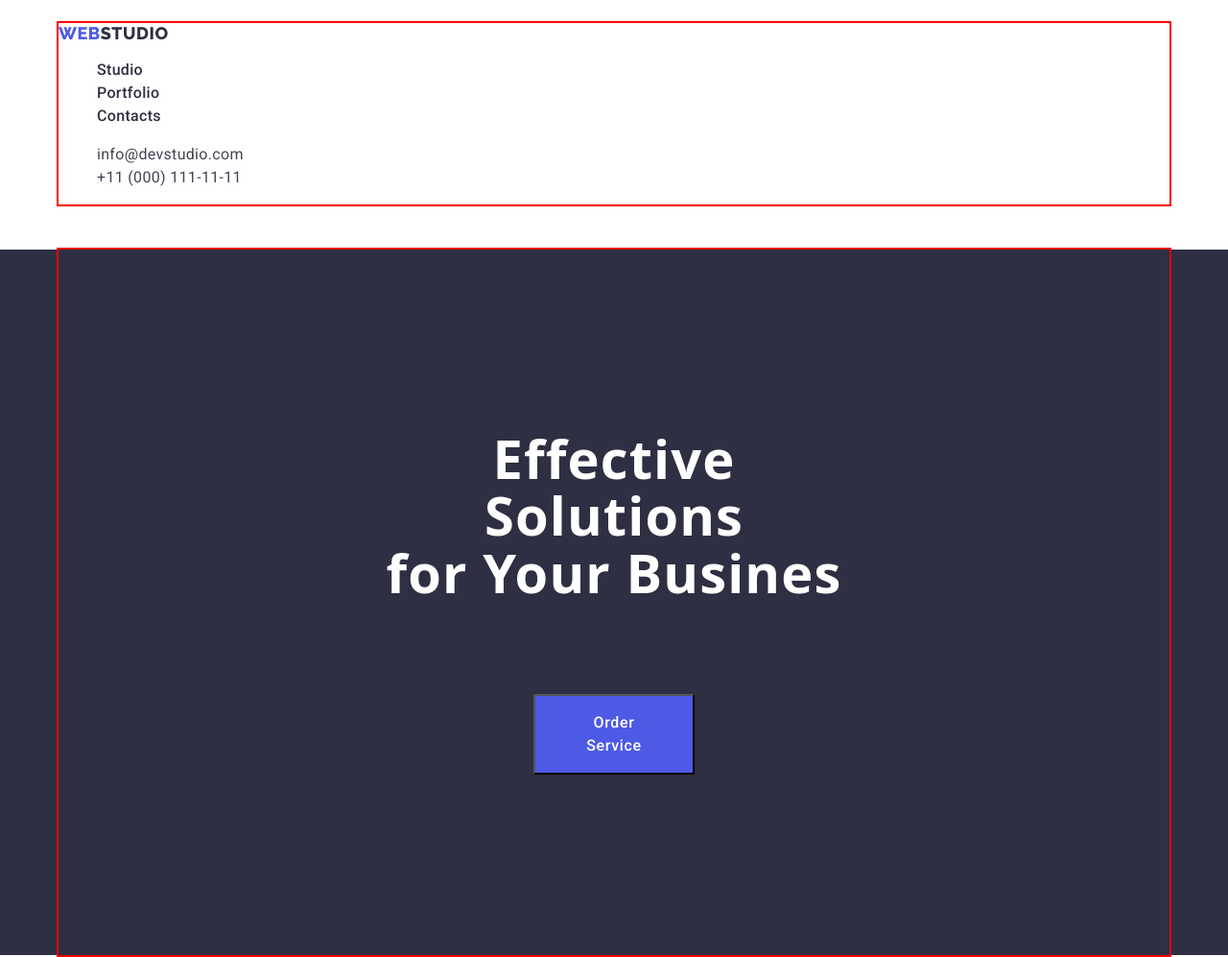
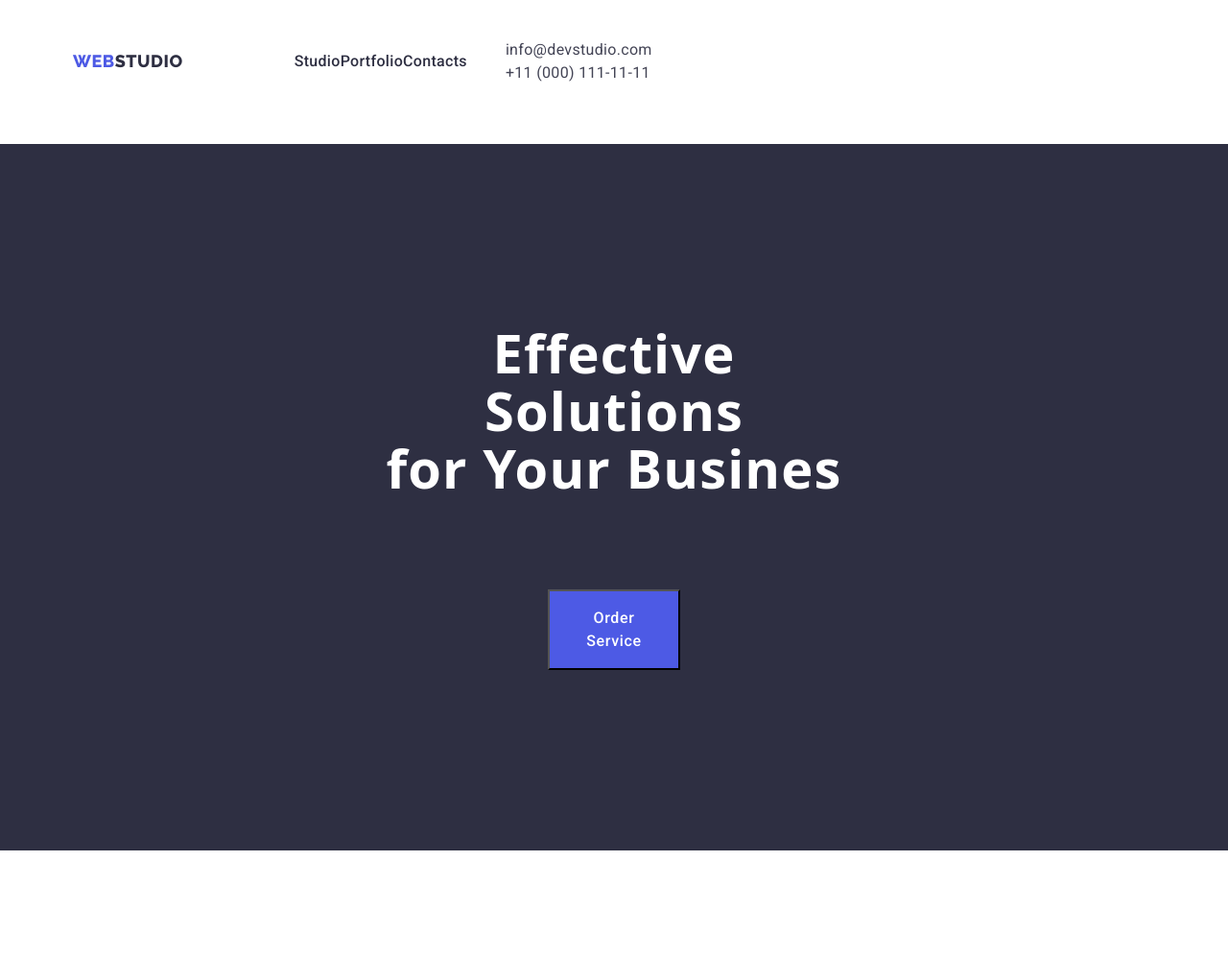
Before and after one commit to denisprinchanu/goit-markup-hw--03, a plain HTML site: page index.html in a window 1280 px wide. Shown: the top 997 px of the page at 96% size. Drawn offline with nearby package versions, Linux system fonts and the light colour scheme.

Commit message:
update mistake img

```diff
--- a/css/styles.css
+++ b/css/styles.css
@@ -22,10 +22,11 @@
 
 .container {
     width: 1158px;
+    padding: 0 15px;
     /* padding-left: 15px;
     padding-right: 15px; */
     margin: 0 auto;
-    outline: 2px solid red;
+    /* outline: 2px solid red; */
 }
 
 
@@ -38,8 +39,6 @@
 .h6 {
 margin:0;
 }
-
-
 
 
 .ul {
@@ -57,12 +56,6 @@ margin:0;
 
 
 
-.img {
-    display: block;
-}
-
-
-
 .link {
     text-decoration: none;
 }
@@ -73,12 +66,14 @@ list-style: none;
 }
 
 
+
+
+
+/* ------------------header-------------------------------------- */
+
 .header {
     font-family: "Raleway", sans-serif;
     padding-top: 24px;
-
-    display: flex;
-
     justify-content: center;
     align-items: center;
     flex-shrink: 0;
@@ -118,6 +113,7 @@ letter-spacing: 0.03em;
 text-transform: uppercase;
 color: var(--six-title-color);
 font-family: "Raleway", sans-serif;
+margin-right: 76px;
 }
 
 
@@ -142,8 +138,16 @@ font-family: "Raleway", sans-serif;
     letter-spacing: 0.02em;
     color: #2e2f42;
     font-family: 'Roboto';
+    align-items: center;
 }
 
+.header-logo-nav {
+    display: flex;
+}
+
+.container-list-nav {
+    display: flex;
+}
 
 
 .nav-text-header:is(:hover, :focus){
@@ -158,16 +162,14 @@ font-family: "Raleway", sans-serif;
     line-height: 1.5;
     letter-spacing: 0.02em;
     color:var(--second-title-color);
+    display: flex;
+    align-items: center;
 
     }
-
-
 
 .address {
     font-style: normal;
 }
-
-
 
 
 .nav:is(:hover, :focus) {
@@ -283,7 +285,7 @@ color:var(--four-title-color);
 
 
 
-/* section 2 our team  */
+/* -----------------------------------section 2 our team --------------------------- */
 
 .team {
     /* background-color: var(--five-title-color); */
--- a/index.html
+++ b/index.html
@@ -23,7 +23,7 @@
 
     <header class="header">
          <div class="container">
-            <nav>
+            <nav class="header-logo-nav">
                 <a href="#" class="header-logo link">WEB <span class="header-logo-span ">Studio</span></a>
 
 
@@ -37,7 +37,7 @@
 
 
 
-            </nav>
+            <nav class="container-list-nav">
                 <address class="contacts list link">
                     <ul class="contacts-nav list link">
                     <li><a href="#"  class="contacts-item link"   >info@devstudio.com</a></li>
```
